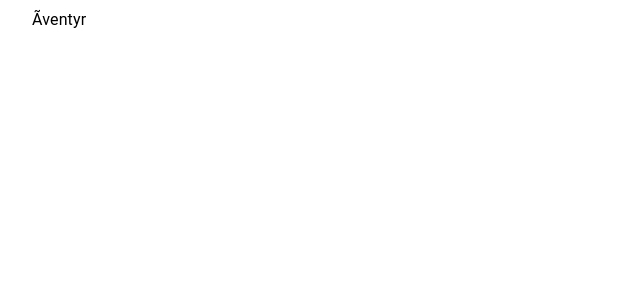
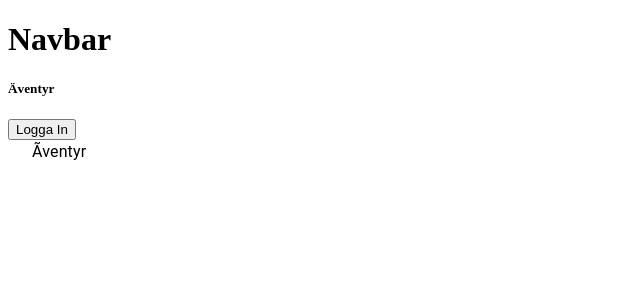
Before and after one commit to brendino500/aventyr-login, a React (Create React App) app: page / in a window 1280 px wide. Shown: the top 300 px of the page, without its empty margins (0-640 px from the left). Built offline with nearby package versions, Linux system fonts and the light colour scheme.

Commit message:
navbar tests

```diff
--- a/src/App.js
+++ b/src/App.js
@@ -1,10 +1,14 @@
+import Navbar from "./Navbar";
 import { Container, Typography } from "@material-ui/core";
 
 function App() {
   return (
-    <Container data-test="component-app">
-      <Typography>Ãventyr</Typography>
-    </Container>
+    <>
+      <Navbar />
+      <Container data-test="component-app">
+        <Typography>Ãventyr</Typography>
+      </Container>
+    </>
   );
 }
 
--- a/src/Navbar.js
+++ b/src/Navbar.js
@@ -2,6 +2,8 @@ export default function Navbar() {
   return (
     <div data-test="component-navbar">
       <h1>Navbar</h1>
+      <h5 data-test="aventyr-home">Äventyr</h5>
+      <button data-test="login-button">Logga In</button>
     </div>
   );
 }
```
Also changed, not shown: 1 other file (tests, documents, lock files or other folders).
